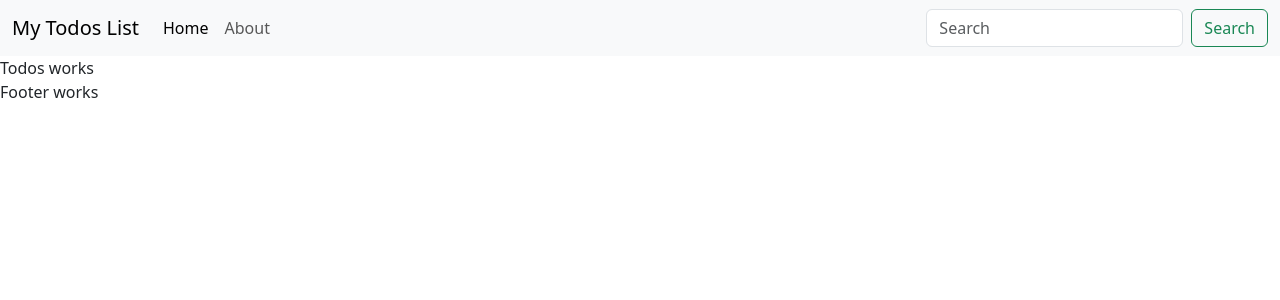
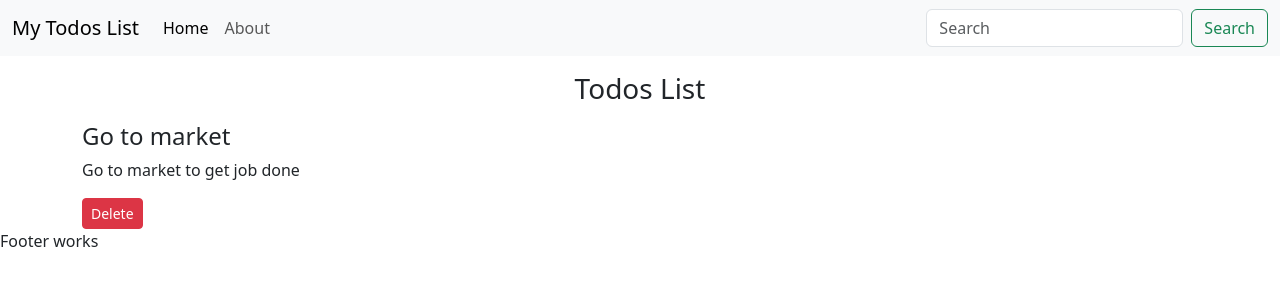
Before and after one commit to anuragkj/React_Basic_Project, a React (Create React App) app in the folder todos-list/: page / in a window 1280 px wide. Shown: the top 300 px of the page. Built offline with nearby package versions, Linux system fonts and the light colour scheme.

Commit message:
Added basic todo item
Added basic todo item(button not configured)

```diff
--- a/todos-list/src/App.js
+++ b/todos-list/src/App.js
@@ -1,5 +1,4 @@
 // import logo from './logo.svg';
-import Button from 'react-bootstrap/Button';
 import 'bootstrap/dist/css/bootstrap.min.css';
 import './App.css';
 import Header from './MyComponents/Header'; //Brackets not put since the export function is default not named
@@ -7,10 +6,27 @@
 import {Footer} from './MyComponents/Footer';
 
 function App() {
+  let todos = [
+    {
+      sno:1,
+      title: "Go to market",
+      desc: "Go to market to get job done"
+    },
+    {
+      sno:2,
+      title: "Go to mall",
+      desc: "Go to mall to get job done"
+    },
+    {
+      sno:3,
+      title: "Go to shop",
+      desc: "Go to shop to get job done"
+    }
+  ]
   return (
     <>
-      <Header title="My Todos List" searchBar={true}/>
-      <Todos/>
+      <Header title={"My Todos List"} searchBar={true}/>
+      <Todos todos={todos}/>
       <Footer/>
     </>
 
--- a/todos-list/src/MyComponents/Header.js
+++ b/todos-list/src/MyComponents/Header.js
@@ -1,4 +1,5 @@
 import React from 'react'
+import PropTypes from 'prop-types'
 
 export default function Header(props) {
   return (
@@ -27,3 +28,13 @@
     </nav>
   )
 }
+
+Header.defaultProps = {
+    title: "Your Title Here",
+    searchBar: true
+}
+
+Header.propTypes = {
+    title: PropTypes.string,
+    searchBar: PropTypes.bool
+}
--- a/todos-list/src/MyComponents/TodoItem.js
+++ b/todos-list/src/MyComponents/TodoItem.js
@@ -1,7 +1,12 @@
 import React from 'react'
 
-export const TodoItem = () => {
+export const TodoItem = (props) => {
+  console.log(props)
   return (
-    <div>TodoItem works</div>
+    <div>
+      <h4>{props.todo.title}</h4>
+      <p>{props.todo.desc}</p>
+      <button className='btn btn-sm btn-danger'>Delete</button>
+    </div>
   )
 }
--- a/todos-list/src/MyComponents/Todos.js
+++ b/todos-list/src/MyComponents/Todos.js
@@ -1,7 +1,11 @@
 import React from 'react'
+import {TodoItem} from './TodoItem';
 
-export const Todos = () => {
+export const Todos = (props) => {
   return (
-    <div>Todos works</div>
+    <div className="container">
+      <h3 className='text-center my-3'>Todos List</h3>
+      <TodoItem todo={props.todos[0]}/>
+    </div>
   )
 }
```
